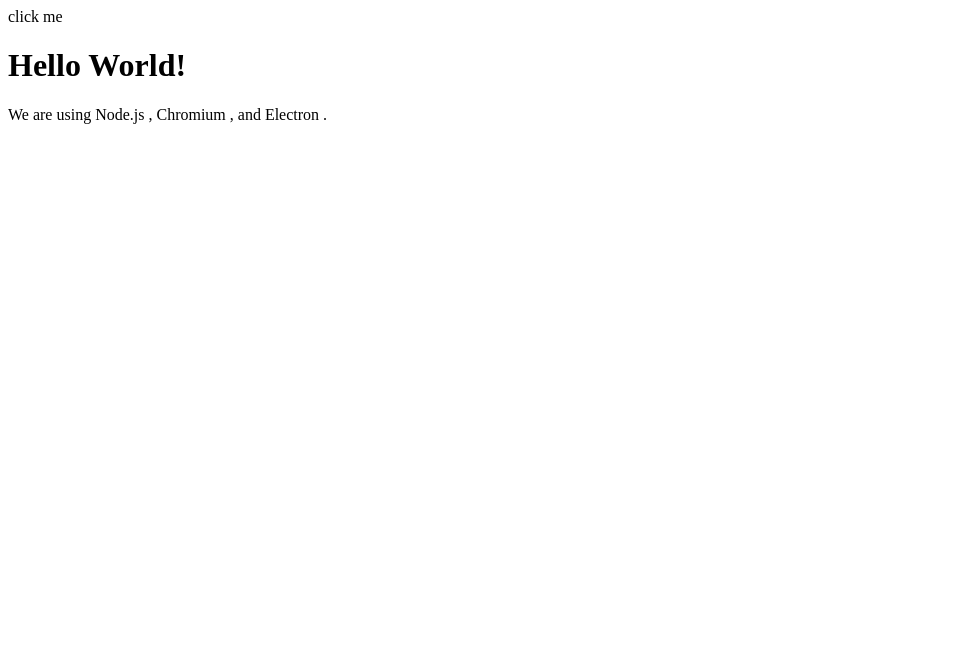
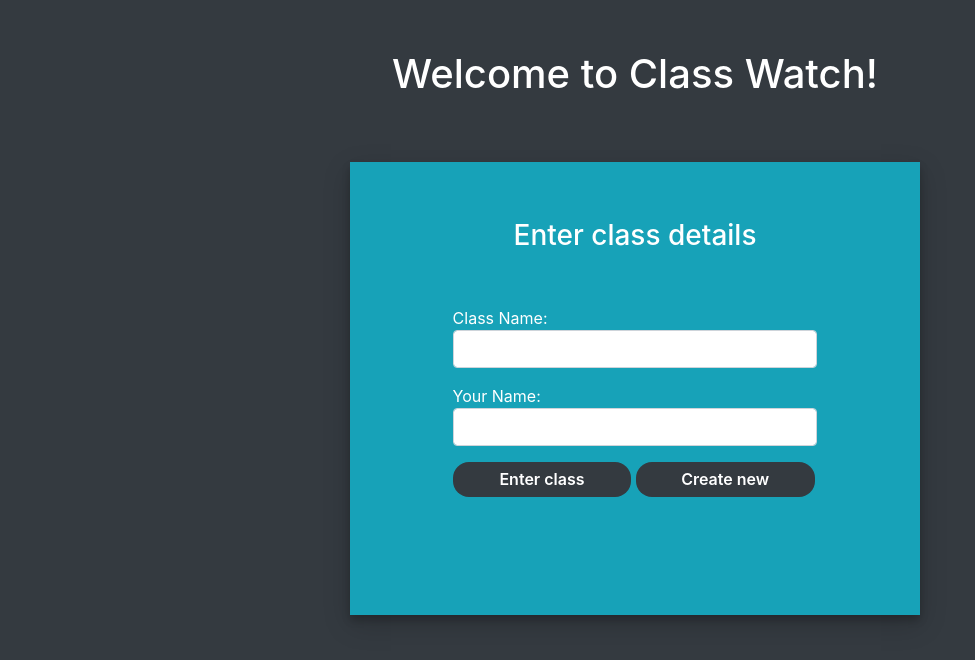
Before and after one commit to szhabolcs/class-watch, an Electron app: page index.html in a window 1270 px wide. Shown: the whole page, without its empty margins (0-975 px from the left). Drawn offline with nearby package versions, Linux system fonts and the light colour scheme; no server answers.

Commit message:
Made first version of the design

```diff
--- a/index.html
+++ b/index.html
@@ -3,19 +3,35 @@
   <head>
     <meta charset="UTF-8">
     <!-- https://developer.mozilla.org/en-US/docs/Web/HTTP/CSP -->
-    <title>Hello World!</title>
-    <script>window.$ = window.jQuery = require('jquery');</script>
+    <title>Class Watch</title>
+    <!-- Bootstrap CSS -->
+    <link rel="stylesheet" href="node_modules/bootstrap/dist/css/bootstrap.min.css"/>
+    <link rel="stylesheet" href="./styles/style.css">
   </head>
   <body>
-    <div id="click">
-      click me
-    </div>
-    <h1>Hello World!</h1>
-    We are using Node.js <span id="node-version"></span>,
-    Chromium <span id="chrome-version"></span>,
-    and Electron <span id="electron-version"></span>.
+    <h1 id="app-description">Welcome to Class Watch!</h1>
+    <div class="container login-container">
+      <div class="row">
+          <div class="col-md-6 main-form">
+              <h3>Enter class details</h3>
+              <form>
+                  <div class="form-group">
+                      Class Name: <input type="text" class="form-control" id="class-name" value=""/>
+                  </div>
+                  <div class="form-group">
+                      Your Name:<input type="text" class="form-control" id="user-name" value=""/>
+                  </div>
+                  <div class="form-group">
+                      <input type="submit" id="enter-class" class="btnSubmit" value="Enter class"/>
+                      <input type="submit" id="create-class" class="btnSubmit" value="Create new"/>
+                  </div>
+              </form>
+          </div>
+      </div>
+  </div>
 
     <!-- You can also require other files to run in this process -->
+    <script>window.$ = window.jQuery = require('jquery');</script>
     <script src="./renderer.js"></script>
   </body>
 </html>
--- a/package.json
+++ b/package.json
@@ -20,6 +20,7 @@
     "electron": "^9.1.2"
   },
   "dependencies": {
+    "bootstrap": "^4.5.0",
     "jquery": "^3.5.1",
     "socket.io": "^2.3.0"
   }
--- a/renderer.js
+++ b/renderer.js
@@ -13,6 +13,10 @@
     console.log(stdout.split("\n"));
   });
 
-$("#click").click(function(){
-    $(this).hide();
+$("#enter-class").click(function(){
+    //TODO: enter class
 });
+
+$("#create-class").click(function(){
+    //TODO: new class
+});
--- /dev/null
+++ b/styles/style.css
@@ -0,0 +1,41 @@
+.login-container{
+    margin-top: 5%;
+    margin-bottom: 5%;
+}
+.main-form{
+    padding: 5%;
+    background: var(--cyan);
+    box-shadow: 0 5px 8px 0 rgba(0, 0, 0, 0.2), 0 9px 26px 0 rgba(0, 0, 0, 0.19);
+    margin: 0 auto;
+}
+.main-form h3{
+    text-align: center;
+}
+.login-container form{
+    padding: 10%;
+}
+.btnSubmit{
+    width: 49%;
+    border-radius: 1rem;
+    padding: 1.5%;
+    border: none;
+    cursor: pointer;
+}
+.main-form .btnSubmit{
+    font-weight: 600;
+    color: #fff;
+    background-color: var(--dark);
+}
+.main-form .ForgetPwd{
+    color: #0062cc;
+    font-weight: 600;
+    text-decoration: none;
+}
+body{
+    background-color: var(--gray-dark);
+    color: white;
+}
+#app-description{
+    margin: 50px;
+    text-align: center;
+}
```
Also changed, not shown: 1 other file.
